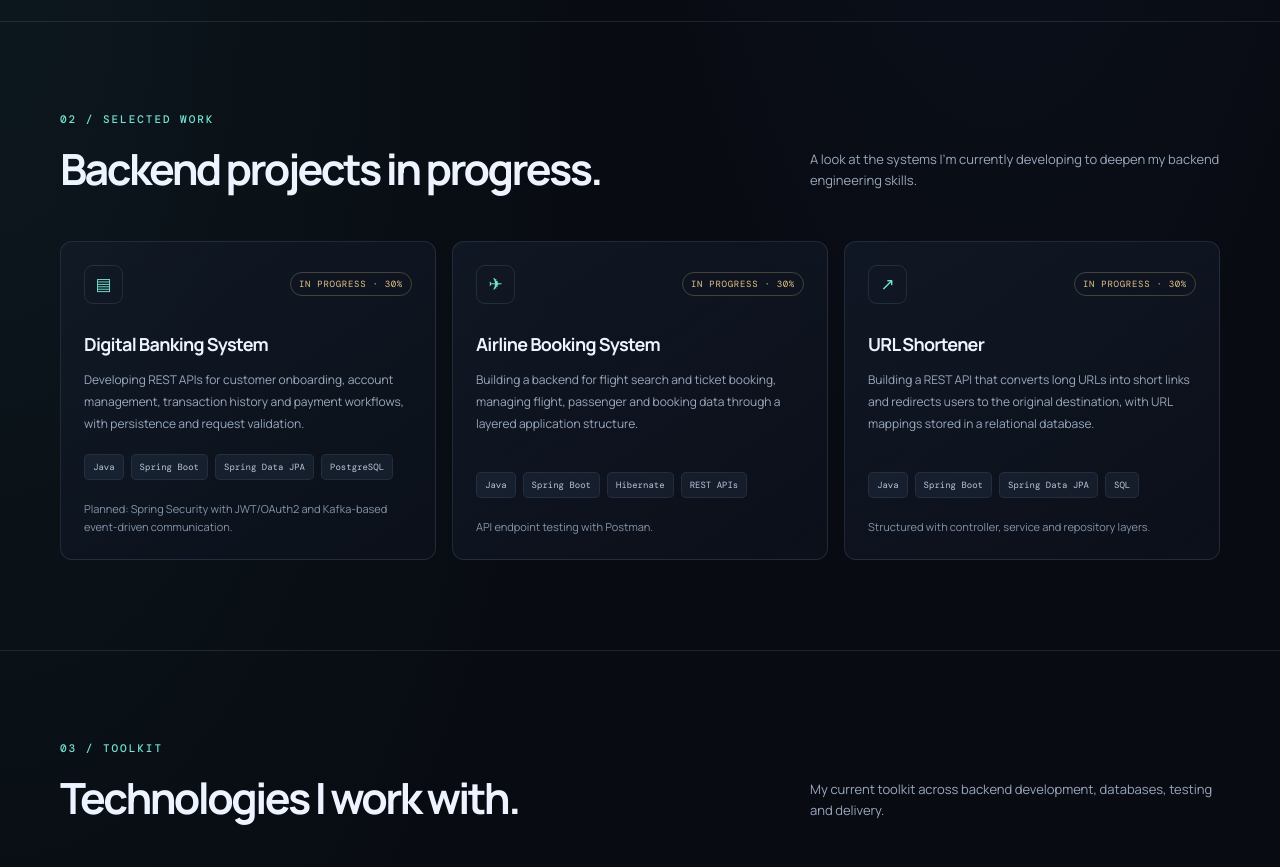
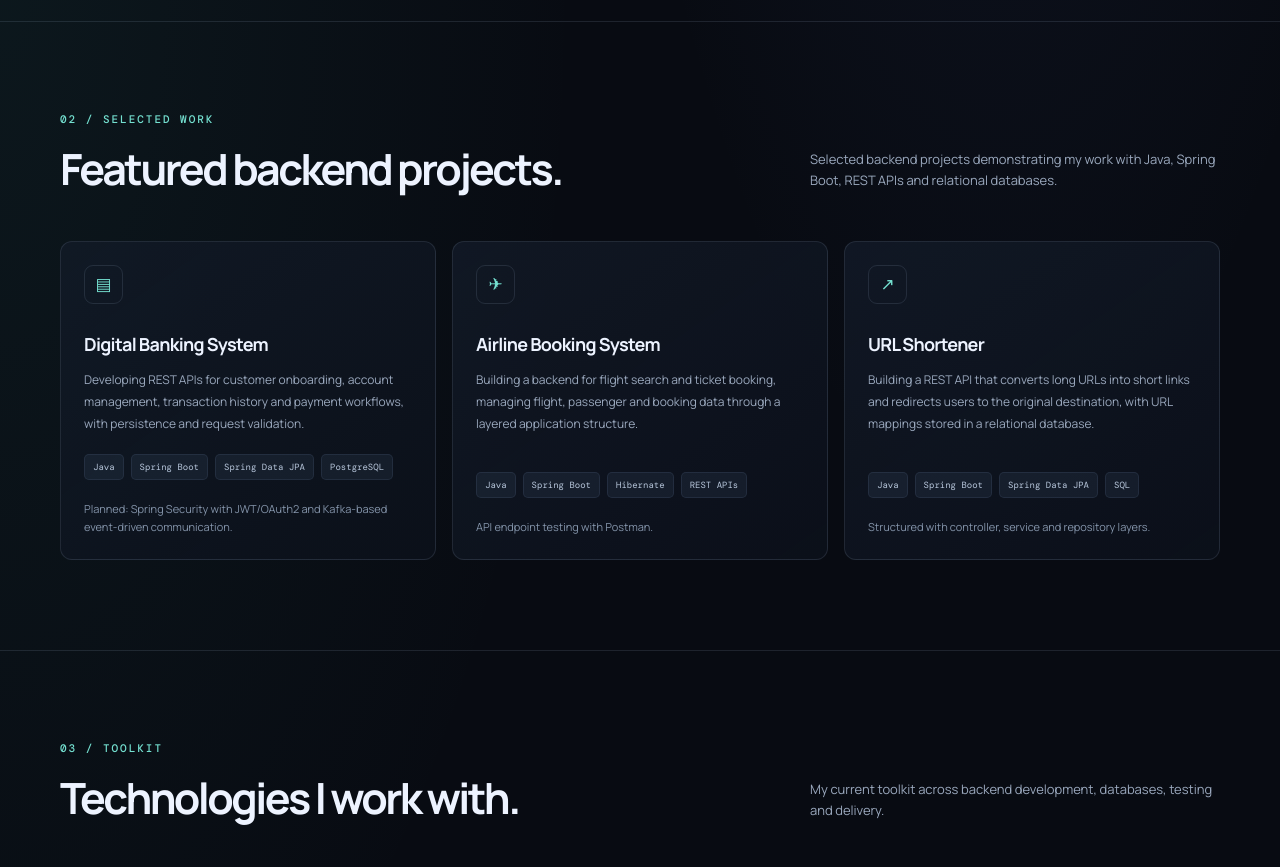
Before and after one commit to nithees-07/Nithees, a plain HTML site: page index.html in a window 1280 px wide. Shown: the part 1500-2367 px from the top of the page. Drawn offline with nearby package versions, Linux system fonts and the light colour scheme.

Commit message:
Update index.html

```diff
--- a/index.html
+++ b/index.html
@@ -22,10 +22,10 @@
 <section class="hero"><div class="wrap hero-grid"><div class="reveal"><div class="availability"><span class="dot"></span> OPEN TO SDE-1 / JAVA BACKEND OPPORTUNITIES</div><div class="eyebrow">JAVA BACKEND DEVELOPER · BENGALURU, INDIA</div><h1>Building the logic<br>behind <span class="gradient">great products.</span></h1><p>I'm Nithees — a Java-focused software developer building backend applications with Spring Boot, REST APIs and relational databases. I bring a quality-first mindset shaped by professional QA automation experience.</p><div class="actions"><a class="btn primary" href="#projects">Explore my work <span>↘</span></a><a class="btn" href="Nithees_K_Resume.docx" download>Download resume <span>↓</span></a></div><div class="hero-meta"><span>⌁ Java & Spring Boot</span><span>⌁ Backend Engineering</span><span>⌁ Quality Mindset</span></div></div>
 <div class="terminal reveal"><div class="term-top"><i class="orb"></i><i class="orb"></i><i class="orb"></i><span style="margin-left:8px">developer.profile</span></div><div class="term-body"><div class="comment">// A little about how I build</div><div><span class="key">const</span> developer = {</div><div class="indent">name: <span class="value">"Nithees K"</span>,</div><div class="indent">role: <span class="value">"Java Backend Developer"</span>,</div><div class="indent">basedIn: <span class="value">"Bengaluru, IN"</span>,</div><div class="indent">focus: [</div><div class="indent">&nbsp; <span class="value">"Spring Boot"</span>,</div><div class="indent">&nbsp; <span class="value">"REST API Design"</span>,</div><div class="indent">&nbsp; <span class="value">"SQL & Persistence"</span></div><div class="indent">],</div><div class="indent">mindset: <span class="value">"Build. Test. Improve."</span></div><div>};</div><div class="term-foot">STATUS: LEARNING · BUILDING · SHIPPING</div></div></div></div></section>
 <section class="section" id="about"><div class="wrap"><div class="section-head"><div><div class="eyebrow">01 / THE DEVELOPER</div><h2>Engineering with a<br><span class="gradient">quality-first mindset.</span></h2></div><p class="section-intro">I care about clean structure, predictable behavior and software that is easier to maintain.</p></div><div class="about-grid"><article class="about-card"><p>My journey combines professional software testing and hands-on backend development. At LTIM, I work with Selenium UI automation on the Marriott Vacation Club application. Alongside that experience, I build Java and Spring Boot projects using layered architecture, JPA/Hibernate and SQL databases. I'm now focused on growing into a full-time software development role.</p><div class="accent-line"></div><div class="eyebrow">WHAT I BRING</div><p>Debugging discipline, testability awareness, Agile collaboration and a practical approach to building reliable backend services.</p></article><div class="facts"><div class="fact"><strong>Java</strong><span>Core language</span></div><div class="fact"><strong>Spring Boot</strong><span>Backend framework</span></div><div class="fact"><strong>1+ year</strong><span>Professional QA experience</span></div><div class="fact"><strong>2025</strong><span>B.E. CSE graduate</span></div></div></div></div></section>
-<section class="section" id="projects"><div class="wrap"><div class="section-head"><div><div class="eyebrow">02 / SELECTED WORK</div><h2>Backend projects in progress.</h2></div><p class="section-intro">A look at the systems I'm currently developing to deepen my backend engineering skills.</p></div><div class="projects">
-<article class="project"><div class="project-top"><div class="project-icon">▤</div><span class="status">In progress · 30%</span></div><h3>Digital Banking System</h3><p>Developing REST APIs for customer onboarding, account management, transaction history and payment workflows, with persistence and request validation.</p><div class="tags"><span class="tag">Java</span><span class="tag">Spring Boot</span><span class="tag">Spring Data JPA</span><span class="tag">PostgreSQL</span></div><div class="project-note">Planned: Spring Security with JWT/OAuth2 and Kafka-based event-driven communication.</div></article>
-<article class="project"><div class="project-top"><div class="project-icon">✈</div><span class="status">In progress · 30%</span></div><h3>Airline Booking System</h3><p>Building a backend for flight search and ticket booking, managing flight, passenger and booking data through a layered application structure.</p><div class="tags"><span class="tag">Java</span><span class="tag">Spring Boot</span><span class="tag">Hibernate</span><span class="tag">REST APIs</span></div><div class="project-note">API endpoint testing with Postman.</div></article>
-<article class="project"><div class="project-top"><div class="project-icon">↗</div><span class="status">In progress · 30%</span></div><h3>URL Shortener</h3><p>Building a REST API that converts long URLs into short links and redirects users to the original destination, with URL mappings stored in a relational database.</p><div class="tags"><span class="tag">Java</span><span class="tag">Spring Boot</span><span class="tag">Spring Data JPA</span><span class="tag">SQL</span></div><div class="project-note">Structured with controller, service and repository layers.</div></article>
+<section class="section" id="projects"><div class="wrap"><div class="section-head"><div><div class="eyebrow">02 / SELECTED WORK</div><h2>Featured backend projects.</h2></div><p class="section-intro">Selected backend projects demonstrating my work with Java, Spring Boot, REST APIs and relational databases.</p></div><div class="projects">
+<article class="project"><div class="project-top"><div class="project-icon">▤</div></div><h3>Digital Banking System</h3><p>Developing REST APIs for customer onboarding, account management, transaction history and payment workflows, with persistence and request validation.</p><div class="tags"><span class="tag">Java</span><span class="tag">Spring Boot</span><span class="tag">Spring Data JPA</span><span class="tag">PostgreSQL</span></div><div class="project-note">Planned: Spring Security with JWT/OAuth2 and Kafka-based event-driven communication.</div></article>
+<article class="project"><div class="project-top"><div class="project-icon">✈</div></div><h3>Airline Booking System</h3><p>Building a backend for flight search and ticket booking, managing flight, passenger and booking data through a layered application structure.</p><div class="tags"><span class="tag">Java</span><span class="tag">Spring Boot</span><span class="tag">Hibernate</span><span class="tag">REST APIs</span></div><div class="project-note">API endpoint testing with Postman.</div></article>
+<article class="project"><div class="project-top"><div class="project-icon">↗</div></div><h3>URL Shortener</h3><p>Building a REST API that converts long URLs into short links and redirects users to the original destination, with URL mappings stored in a relational database.</p><div class="tags"><span class="tag">Java</span><span class="tag">Spring Boot</span><span class="tag">Spring Data JPA</span><span class="tag">SQL</span></div><div class="project-note">Structured with controller, service and repository layers.</div></article>
 </div></div></section>
 <section class="section" id="skills"><div class="wrap"><div class="section-head"><div><div class="eyebrow">03 / TOOLKIT</div><h2>Technologies I work with.</h2></div><p class="section-intro">My current toolkit across backend development, databases, testing and delivery.</p></div><div class="skills-grid"><article class="skill-card"><h3>01 / Languages</h3><p>Java<br>SQL<br>JavaScript<br>HTML5 · CSS3</p></article><article class="skill-card"><h3>02 / Backend</h3><p>Spring Boot<br>Spring MVC<br>REST APIs<br>JDBC · Spring Data JPA<br>Hibernate</p></article><article class="skill-card"><h3>03 / Data & Tools</h3><p>PostgreSQL · MySQL<br>Git · Maven<br>Postman · Jira</p></article><article class="skill-card"><h3>04 / Quality</h3><p>Selenium WebDriver<br>UI Automation<br>BDD · Gherkin<br>Hybrid Framework<br>Manual Testing · Agile/Scrum</p></article></div></div></section>
 <section class="section" id="experience"><div class="wrap"><div class="section-head"><div><div class="eyebrow">04 / EXPERIENCE</div><h2>Where quality meets engineering.</h2></div></div><div class="experience"><div class="timeline-side">JUNE 2025 — PRESENT<br><br>BENGALURU, INDIA</div><article class="timeline-card"><h3>QA Engineer — Selenium UI Automation</h3><div class="sub">LTIM · MARRIOTT VACATION CLUB APPLICATION</div><ul><li>Automate UI test scenarios using Selenium WebDriver, validating end-to-end user flows.</li><li>Create, maintain and execute automated test cases to identify regressions and verify expected application behavior.</li><li>Investigate test failures, perform root-cause analysis and report defects in Jira with reproducible steps.</li><li>Collaborate with developers and QA peers in an Agile/Scrum team to support timely defect resolution.</li></ul></article></div></div></section>
```
